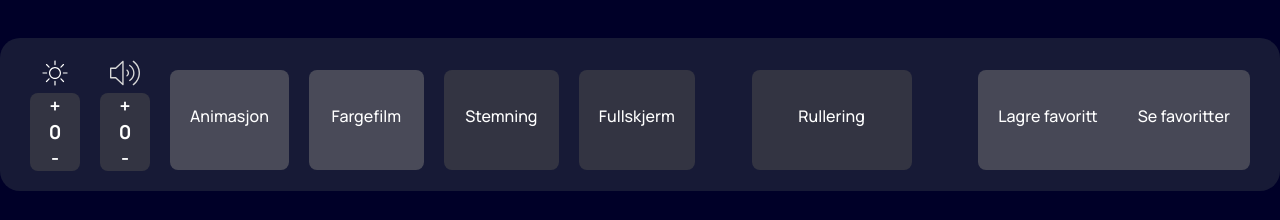
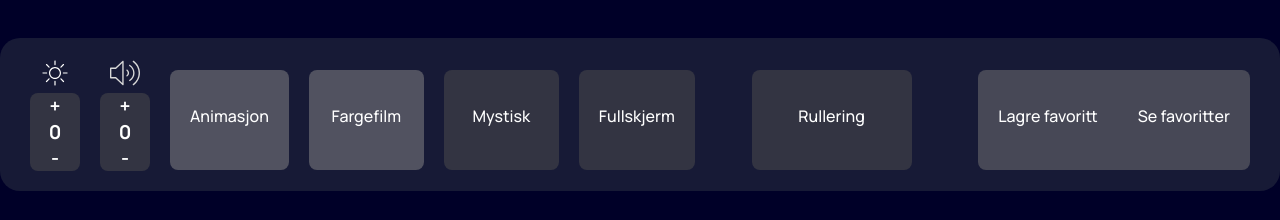
Before and after one commit to Jonassundt/cinema, a React (Create React App) app: page / in a window 1280 px wide. Shown: the part 128-348 px from the top of the page. Built offline with nearby package versions, Linux system fonts and the light colour scheme; no server answers; a web font is replaced by a local one.

Commit message:
last minute commit

```diff
--- a/src/components/Poster/Poster.tsx
+++ b/src/components/Poster/Poster.tsx
@@ -70,6 +70,10 @@ function Poster() {
     let number = Math.random();
     let url;
     if (number < 0.1) {
+      if (params.mood) {
+        url = "/sounds/Zombie.mp3";
+      }
+      else {
         number = number * 10;
         if (number > 0.6) {
           url = "/sounds/villager.mp3";
@@ -77,6 +81,7 @@ function Poster() {
           url = "/sounds/o.mp3";
         } else {
           url = "/sounds/pig.mp3";
+        }
       }
       const audio = new Audio(url);
       audio.load();
@@ -113,12 +118,13 @@ function Poster() {
     } else if (params.slideshow && slideshowIndex > -1) {
       nextPoster(slideshowIndex);
     }
+    // eslint-disable-next-line react-hooks/exhaustive-deps
   }, [
     params.slideshow,
     params.loading,
     slideshowId,
     slideshowIndex,
-    setSlideshowIndex,
+    setSlideshowIndex
   ]);
 
   if (params.loading) {
--- a/src/components/PosterElement/PosterElement.tsx
+++ b/src/components/PosterElement/PosterElement.tsx
@@ -19,7 +19,7 @@ type PosterElementState = {
 class PosterElement extends React.Component<
   PosterElementProps,
   PosterElementState
-> {
+  > {
   constructor(props: PosterElementProps) {
     super(props);
     this.state = { playing: false, audio: null, audioIndex: -1 };
@@ -36,10 +36,14 @@ class PosterElement extends React.Component<
     if (!this.state.playing) {
       this.state.audio.load();
       this.state.audio.play();
+      // Har valgt en mindre rigorøs fremgangsmåte her, for å enkelt kombinere innebygget js audio med react
+      // eslint-disable-next-line
       this.state.audio.loop = true;
+      // eslint-disable-next-line
       this.state.audio.volume = this.context.params.volume / 10;
       this.setState({ playing: true });
     } else {
+      // eslint-disable-next-line
       this.state.audio.volume = this.context.params.volume / 10;
     }
   };
--- a/src/components/Toolbar/Toolbar.tsx
+++ b/src/components/Toolbar/Toolbar.tsx
@@ -160,7 +160,7 @@ function Toolbar() {
           className={params.mood ? styles.ButtonActive : styles.Button}
           onClick={setMood}
         >
-          Stemning
+          Mystisk
         </div>
         {/* Fullskjerm */}
         <div
--- a/src/components/Toolbar/toolbar.module.css
+++ b/src/components/Toolbar/toolbar.module.css
@@ -84,7 +84,7 @@
 .Group:hover,
 .ButtonBar:hover,
 .Button:hover {
-  background: rgba(119, 119, 119, 0.525);
+  background: rgba(133, 133, 133, 0.525);
 }
 
 .Toggle:hover {
```
Also changed, not shown: 1 other file (tests, documents, lock files or other folders). Lines whose indentation alone changed are shown as unchanged.
